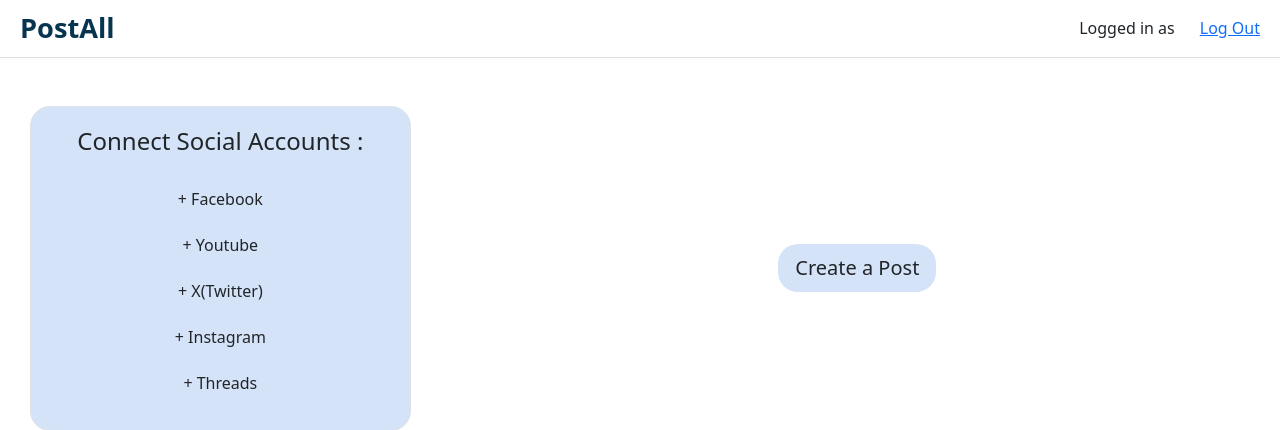
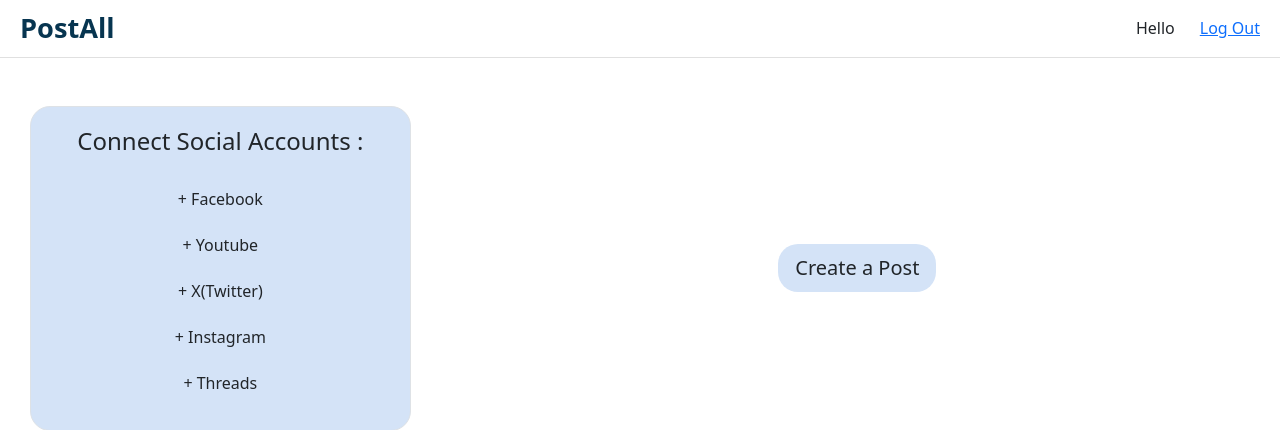
Before and after one commit to mayurgajbhiye4/Postall, a Django app: page /app/ in a window 1280 px wide. Shown: the top 430 px of the page. Run offline with Django 4.2, Linux system fonts and the light colour scheme; a user stored in the database is signed in.

Commit message:
modified header

```diff
--- a/postall/settings.py
+++ b/postall/settings.py
@@ -150,6 +150,7 @@ SOCIAL_AUTH_FACEBOOK_SECRET = config('FACEBOOK_APP_SECRET')
 
 SOCIAL_AUTH_FACEBOOK_SCOPE = [
     'email',
+    'user_link',
     'public_profile',
 ]
 
--- a/templates/header.html
+++ b/templates/header.html
@@ -14,7 +14,7 @@
         </div>
         <div class="navbar-right">
           {% if user.is_authenticated %}
-          <span class = "navbar-text">Logged in as {{ user.first_name }}</span>
+          <span class = "navbar-text">Hello {{ user.first_name }}</span>
           <a type = "submit" class="logout" href="{% url 'logout' %}">Log Out</a>
           {% else %}
           <a type = "submit" class="login" href="{% url 'login' %}">Log In</a>
```
Also changed, not shown: db.sqlite3, postall/views.py (line endings or trailing spaces).
